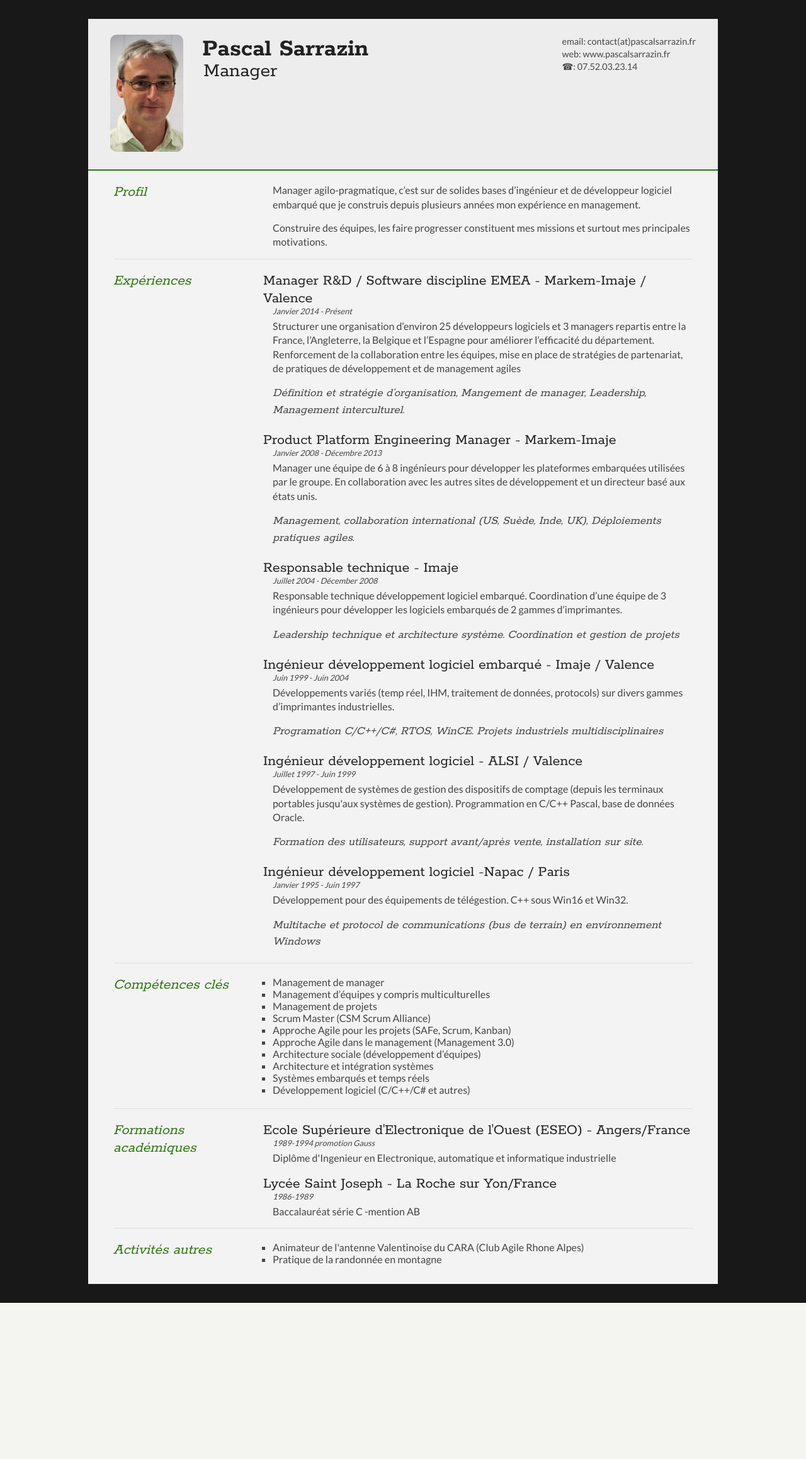
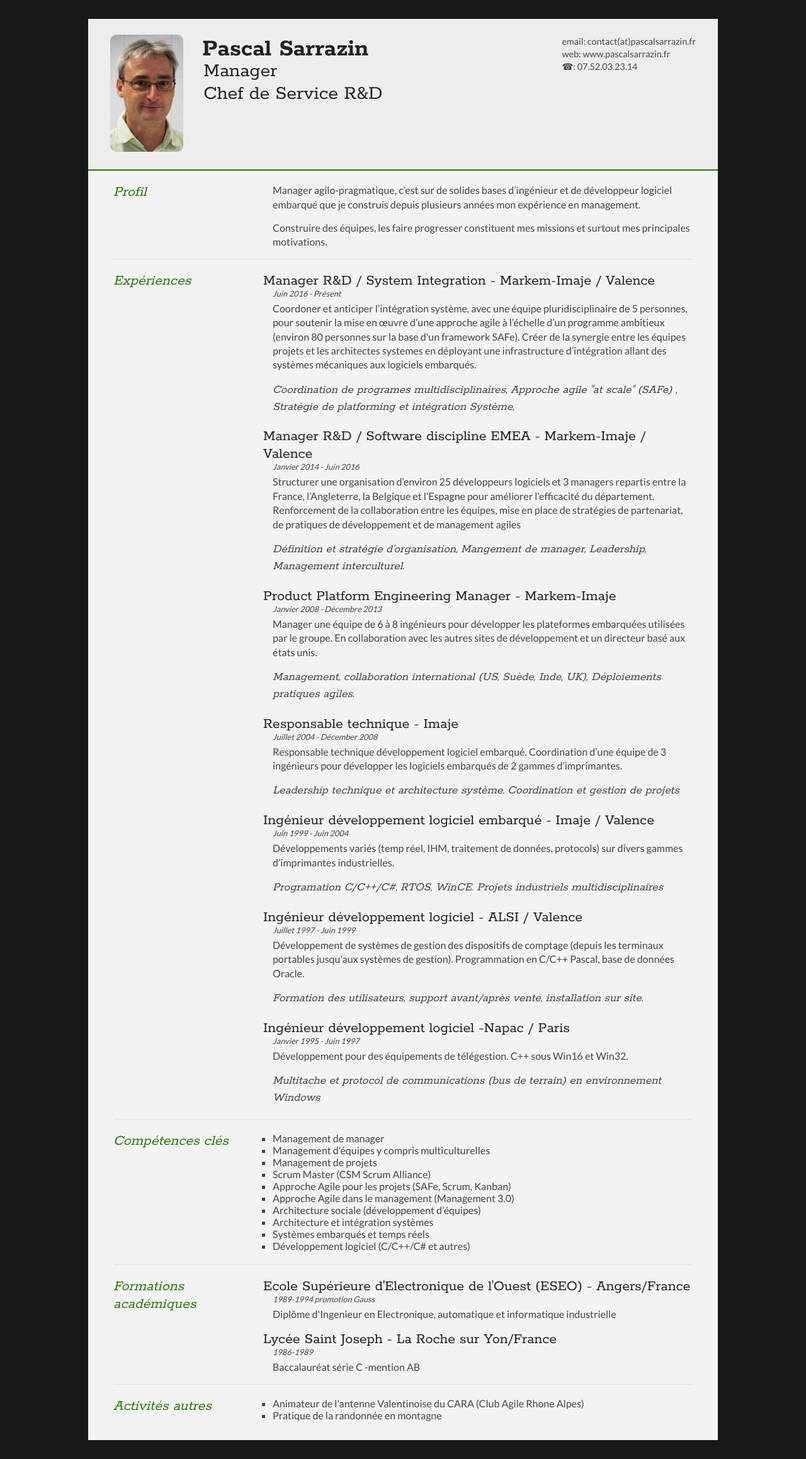
Before and after one commit to Nyrbyk/CVPascal, a PHP site: page / in a window 1280 px wide. Shown: the whole page at 63% size. Before the commit the page ends 2069 px from the top, so only its background shows below. Run offline with PHP 8.4, Linux system fonts and the light colour scheme.

Commit message:
Add System integration experience and skills reshuffle layout

```diff
--- a/index.php
+++ b/index.php
@@ -39,6 +39,7 @@
                 <div id="name">
                     <h1 class="quickFade delayOne">Pascal Sarrazin</h1>
                     <h2 class="quickFade delayTwo">Manager</h2>
+                    <h2 class="quickFade delayTwo">Chef de Service R&D</h2>
                 </div>
 
                 <div id="contactDetails" class="quickFade delayThree">
@@ -77,8 +78,15 @@
 
                     <div class="sectionContent">
                         <article>
+                            <h2>Manager R&D / System Integration - Markem-Imaje / Valence</h2>
+                            <p class="subDetails">Juin 2016 - Présent</p>
+                            <p>Coordoner et anticiper l’intégration système, avec une équipe pluridisciplinaire de 5 personnes, pour soutenir la mise en œuvre d’une approche agile à l’échelle d’un programme ambitieux (environ 80 personnes sur la base d'un framework SAFe). Créer de la synergie entre les équipes projets et les architectes systemes en déployant une infrastructure d’intégration allant des systèmes mécaniques aux logiciels embarqués.</p>
+                            <p class="competences">Coordination de programes multidisciplinaires, Approche agile "at scale" (SAFe) , Stratégie de platforming et intégration Système, </p>
+                        </article>
+
+                        <article>
                             <h2>Manager R&D / Software discipline EMEA - Markem-Imaje / Valence</h2>
-                            <p class="subDetails">Janvier 2014 - Présent</p>
+                            <p class="subDetails">Janvier 2014 - Juin 2016</p>
                             <p>Structurer une organisation d’environ 25 développeurs logiciels et 3 managers repartis entre la France, l’Angleterre, la Belgique et l’Espagne pour améliorer l’efficacité du département. Renforcement de la collaboration entre les équipes, mise en place de stratégies de partenariat, de pratiques de développement et de management agiles</p>
                             <p class="competences">Définition et stratégie d’organisation, Mangement de manager, Leadership, Management interculturel.</p>
                         </article>
@@ -181,7 +189,6 @@
                     </div>
                     <div class="clear"></div>
                 </section>
-
             </div>
         </div>
     </body>
--- a/style.css
+++ b/style.css
@@ -153,7 +153,7 @@ section:last-child {
 	line-height: 1.4em;
 	margin-bottom: 20px;
 	color: #444;
-        font-family: 'Rokkitt', Helvetica, Arial, serif;
+        font-family: 'Rokkitt', Helvetica, Arial, sans-serif;
 	font-style: italic;
 	//margin-bottom: 3px;
 }
```
